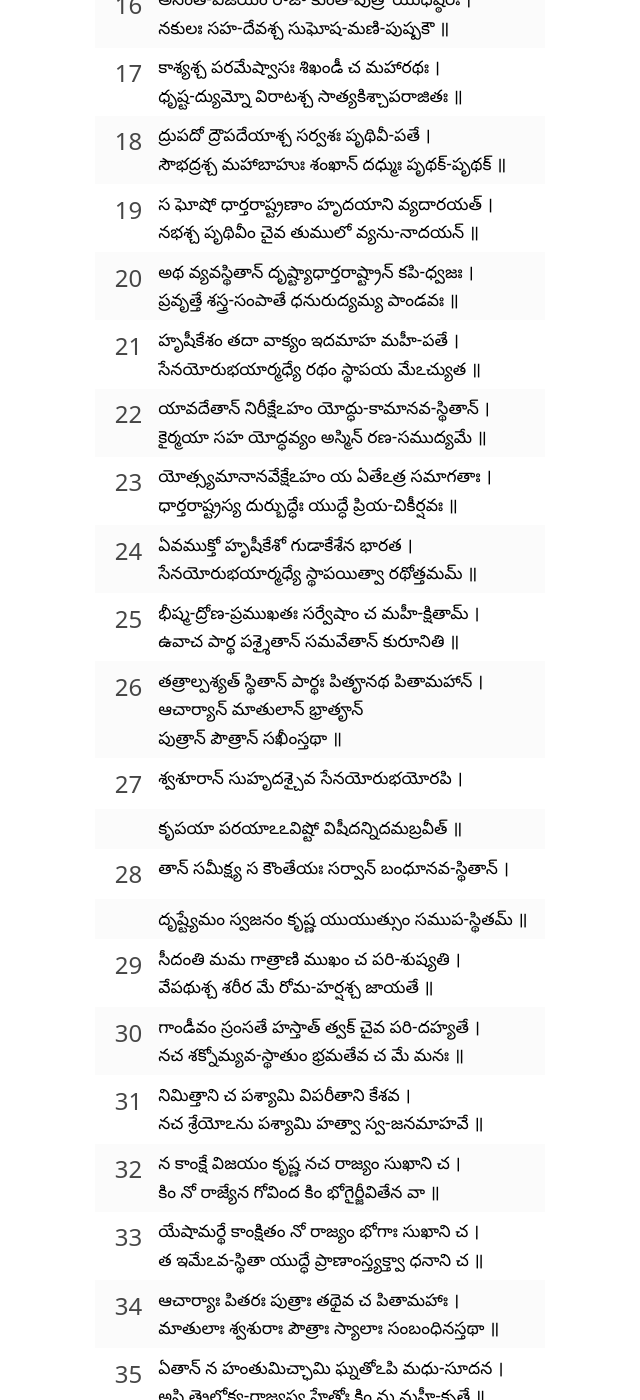
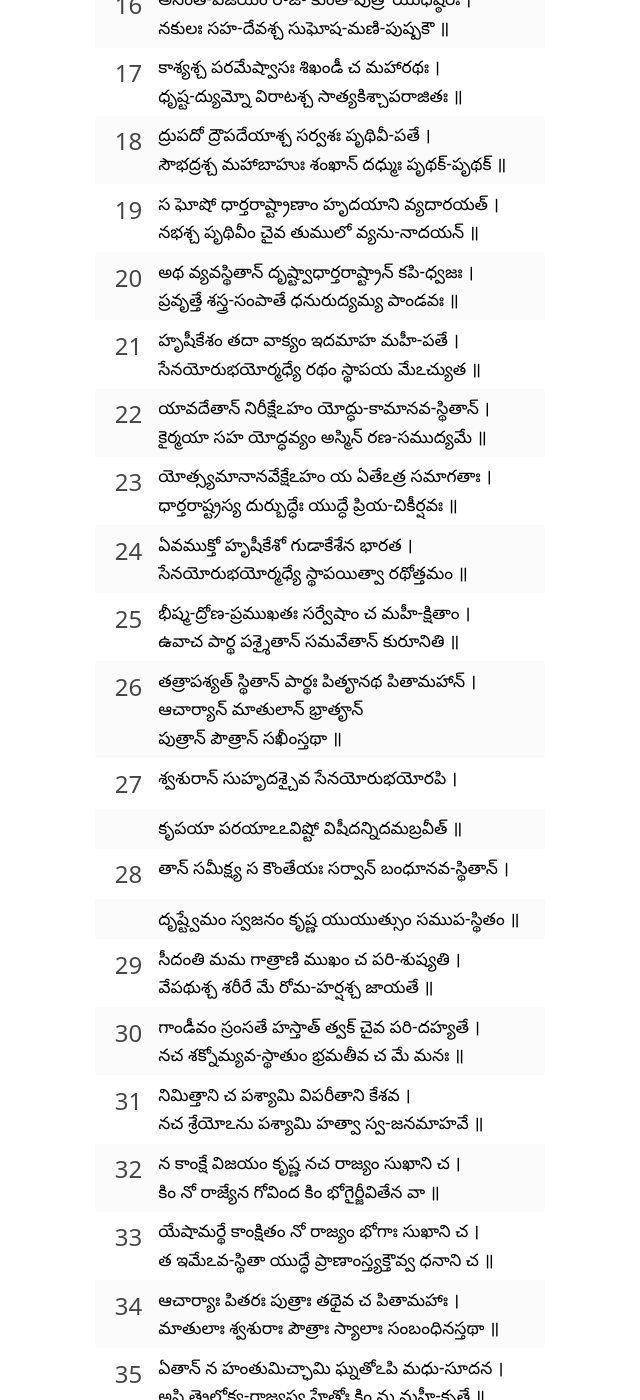
Before and after one commit to prawipra/gs_stage, a Jekyll site: the page built from tel/1.md, in a window 1280 px wide and 1400 px high, scrolled down 1418 px. Shown: the whole window, without its empty margins (320-960 px from the left). Built offline with Jekyll 4.4.1, drawn with Linux system fonts in a browser that asks for light colours; some of the changed text lies outside the part shown.

Commit message:
Replace tel ch 1 verses with Aksharamukha result

```diff
--- a/_data/tel/v1.yml
+++ b/_data/tel/v1.yml
@@ -3,11 +3,11 @@
     మామకాః పాండవాశ్చైవ కిమకుర్వత సంజయ ॥
 
 2: |-
-    దృష్ట్యా తు పాండవానీకం వ్యూఢం దుర్యోధనస్తదా ।
+    దృష్ట్వా తు పాండవానీకం వ్యూఢం దుర్యోధనస్తదా ।
     ఆచార్యముప సంగమ్య రాజా వచనమబ్రవీత్ ॥
 
 3: |-
-    పశ్శైతాం పాండు-పుత్రాణాం ఆచార్య మహతీం చమూమ్ ।
+    పశ్శైతాం పాండు-పుత్రాణాం ఆచార్య మహతీం చమూం ।
     వ్యూఢాం ద్రుపద-పుత్రేణ తవ శిష్యేణ ధీమతా ॥
 
 4: |-
@@ -32,11 +32,11 @@
 
 9: |-
     అన్యే చ బహవః శూరాః మదర్థే త్యక్త-జీవితాః ।
-    నానా-శస్త్ర-ప్రహరణాః సర్వే యుద్ద-విశారదాః ॥
+    నానా-శస్త్ర-ప్రహరణాః సర్వే యుద్ధ-విశారదాః ॥
 
 10: |-
-    అపర్యాప్తం తదస్మాకం బలం భీష్మాభి-రక్షితమ్ ।
-    పర్యాప్తం త్విదమేతేశాం బలం భీమాభి-రక్షితమ్ ॥
+    అపర్యాప్తం తదస్మాకం బలం భీష్మాభి-రక్షితం ।
+    పర్యాప్తం త్విదమేతేషాం బలం భీమాభి-రక్షితం ॥
 
 11: |-
     అయనేషు చ సర్వేషు యథా-భాగమవ-స్థితాః ।
@@ -71,16 +71,16 @@
     సౌభద్రశ్చ మహాబాహుః శంఖాన్ దధ్ముః పృథక్-పృథక్ ॥
 
 19: |-
-    స ఘోషో ధార్తరాష్ట్రణాం హృదయాని వ్యదారయత్ ।
+    స ఘోషో ధార్తరాష్ట్రాణాం హృదయాని వ్యదారయత్ ।
     నభశ్చ పృథివీం చైవ తుములో వ్యను-నాదయన్ ॥
 
 20: |-
-    అథ వ్యవస్థితాన్ దృష్ట్యాధార్తరాష్ట్రాన్ కపి-ధ్వజః ।
+    అథ వ్యవస్థితాన్ దృష్ట్వాధార్తరాష్ట్రాన్ కపి-ధ్వజః ।
     ప్రవృత్తే శస్త్ర-సంపాతే ధనురుద్యమ్య పాండవః ॥
 
 21: |-
     హృషీకేశం తదా వాక్యం ఇదమాహ మహీ-పతే ।
-    సేనయోరుభయార్మధ్యే రథం స్థాపయ మేఽచ్యుత ॥
+    సేనయోరుభయోర్మధ్యే రథం స్థాపయ మేఽచ్యుత ॥
 
 22: |-
     యావదేతాన్ నిరీక్షేఽహం యోద్ధు-కామానవ-స్థితాన్ ।
@@ -92,19 +92,19 @@
 
 24: |-
     ఏవముక్తో హృషీకేశో గుడాకేశేన భారత ।
-    సేనయోరుభయార్మధ్యే స్థాపయిత్వా రథోత్తమమ్ ॥
+    సేనయోరుభయోర్మధ్యే స్థాపయిత్వా రథోత్తమం ॥
 
 25: |-
-    భీష్మ-ద్రోణ-ప్రముఖతః సర్వేషాం చ మహీ-క్షితామ్ ।
+    భీష్మ-ద్రోణ-ప్రముఖతః సర్వేషాం చ మహీ-క్షితాం ।
     ఉవాచ పార్థ పశ్శైతాన్ సమవేతాన్ కురూనితి ॥
 
 26: |-
-    తత్రాల్పశ్యత్ స్థితాన్ పార్థః పితౄనథ పితామహాన్ ।
+    తత్రాపశ్యత్ స్థితాన్ పార్థః పితౄనథ పితామహాన్ ।
     ఆచార్యాన్ మాతులాన్ భ్రాతౄన్
     పుత్రాన్ పౌత్రాన్ సఖీంస్తథా ॥
 
 27: |-
-    శ్వశూరాన్ సుహృదశ్చైవ సేనయోరుభయోరపి ।
+    శ్వశురాన్ సుహృదశ్చైవ సేనయోరుభయోరపి ।
 
 27.5: |-
     కృపయా పరయాఽఽవిష్టో విషీదన్నిదమబ్రవీత్ ॥
@@ -113,15 +113,15 @@
     తాన్ సమీక్ష్య స కౌంతేయః సర్వాన్ బంధూనవ-స్థితాన్ ।
 
 28.5: |-
-    దృష్ట్యేమం స్వజనం కృష్ణ యుయుత్సుం సముప-స్థితమ్ ॥
+    దృష్ట్వేమం స్వజనం కృష్ణ యుయుత్సుం సముప-స్థితం ॥
 
 29: |-
     సీదంతి మమ గాత్రాణి ముఖం చ పరి-శుష్యతి ।
-    వేపథుశ్చ శరీర మే రోమ-హర్షశ్చ జాయతే ॥
+    వేపథుశ్చ శరీరే మే రోమ-హర్షశ్చ జాయతే ॥
 
 30: |-
     గాండీవం స్రంసతే హస్తాత్ త్వక్ చైవ పరి-దహ్యతే ।
-    నచ శక్నోమ్యవ-స్థాతుం భ్రమతేవ చ మే మనః ॥
+    నచ శక్నోమ్యవ-స్థాతుం భ్రమతీవ చ మే మనః ॥
 
 31: |-
     నిమిత్తాని చ పశ్యామి విపరీతాని కేశవ ।
@@ -133,7 +133,7 @@
 
 33: |-
     యేషామర్థే కాంక్షితం నో రాజ్యం భోగాః సుఖాని చ ।
-    త ఇమేఽవ-స్థితా యుద్ధే ప్రాణాంస్త్యక్త్వా ధనాని చ ॥
+    త ఇమేఽవ-స్థితా యుద్ధే ప్రాణాంస్త్యక్తౌవ్వ ధనాని చ ॥
 
 34: |-
     ఆచార్యాః పితరః పుత్రాః తథైవ చ పితామహాః ।
@@ -153,10 +153,10 @@
 
 38: |-
     యద్యప్యేతే న పశ్యంతి లోభోప-హత-చేతసః ।
-    కుల-క్షయ-కృతం దోషం మిత్ర-ద్రోహే చ పాతకమ్ ॥
+    కుల-క్షయ-కృతం దోషం మిత్ర-ద్రోహే చ పాతకం ॥
 
 39: |-
-    కథం న జ్ఞేయమస్మాభిః పాపాదస్మాన్నివర్తితుమ్ ।
+    కథం న జ్ఞేయమస్మాభిః పాపాదస్మాన్నివర్తితుం ।
     కుల-క్షయ-కృతం దోషం ప్ర-పశ్యద్భిర్జనార్దన ॥
 
 40: |-
@@ -164,8 +164,8 @@
     ధర్మే నష్టే కులం కృత్స్నం అధర్మోఽభి-భవత్యుత ॥
 
 41: |-
-    అధర్మాభి-భవాత్ కృష్ణ ప్ర-దృష్యంతి కుల-స్త్రియః ।
-    స్త్రీషు దుష్టాసు వ్రాష్ణేయ జాయతే వర్ణ-సంకరః ॥
+    అధర్మాభి-భవాత్ కృష్ణ ప్ర-దుష్యంతి కుల-స్త్రియః ।
+    స్త్రీషు దుష్టాసు వార్ష్ణేయ జాయతే వర్ణ-సంకరః ॥
 
 42: |-
     సంకరో నరకాయైవ కుల-ఘ్నానాం కులస్య చ ।
@@ -173,14 +173,14 @@
 
 43: |-
     దోషైరేతైః కుల-ఘ్నానాం వర్ణ-సంకర-కారకైః ।
-    ఉత్సార్యంతే జాతి-ధర్మాః కుల-ధర్మాశ్చ శాశ్వతాః ॥
+    ఉత్సాద్యంతే జాతి-ధర్మాః కుల-ధర్మాశ్చ శాశ్వతాః ॥
 
 44: |-
     ఉత్సన్న-కుల-ధర్మాణాం మనుష్యాణాం జనార్దన ।
     నరకే నియతం వాసో భవతీత్యను శుశ్రుమ ॥
 
 45: |-
-    అహో బత మహత్ పాపం కర్తుం వ్యవసితా వయమ్ ।
+    అహో బత మహత్ పాపం కర్తుం వ్యవసితా వయం ।
     యద్రాజ్య-సుఖ-లోభేన హంతుం స్వ-జనముద్యతాః ॥
 
 46: |-
@@ -188,5 +188,5 @@
     ధార్తరాష్ట్రా రణే హన్యుః తన్మే క్షేమ-తరం భవేత్ ॥
 
 47: |-
-    ఏవముక్త్వాఽర్జునః సంఖ్యే రథోపస్థ ఉపావిశత్ ।
+    ఏవముక్త్వాఽర్జునః సంఖే రథోపస్థ ఉపావిశత్ ।
     విసృజ్య స-శరం చాపం శోక-సంవిగ్న-మానసః ॥
```
